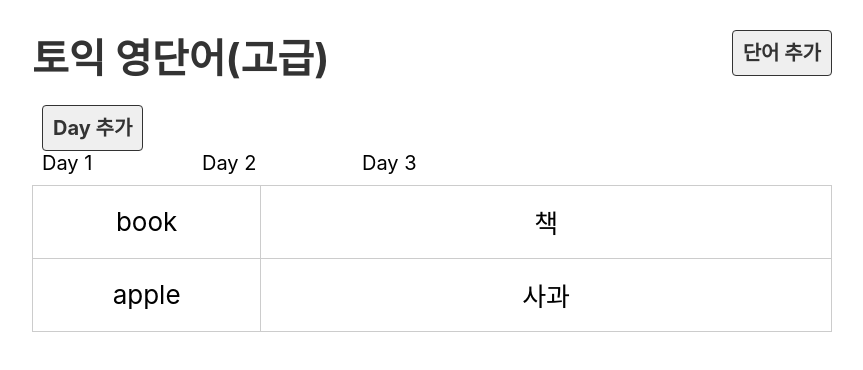
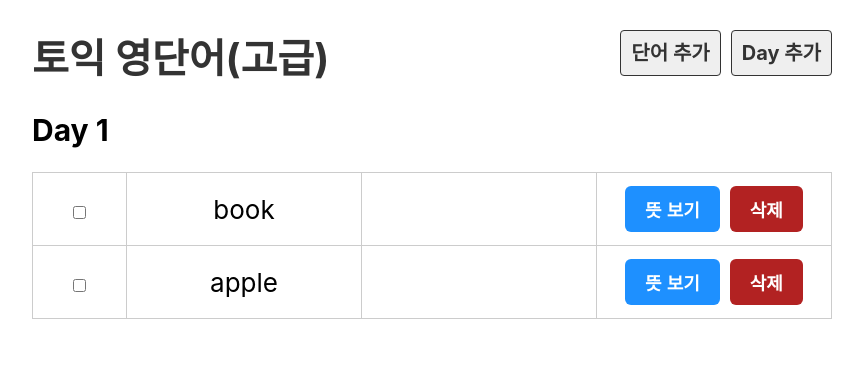
Before and after one commit to suzyhwang/react_practice, a React (Create React App) app in the folder voca/: page /day/1 in a window 1280 px wide. Shown: the top 370 px of the page, without its empty margins (208-1071 px from the left). Built offline with nearby package versions, Linux system fonts and the light colour scheme.

Commit message:
Practice 06: Created Link with react router dom & vocab hide/show button and checkbox with useState

```diff
--- a/voca/src/App.js
+++ b/voca/src/App.js
@@ -1,14 +1,27 @@
 import Day from "./component/Day";
 import DayList from "./component/DayList";
 import Header from "./component/Header";
+import { BrowserRouter, Route, Switch } from "react-router-dom";
+import EmptyPage from "./component/EmptyPage";
 
 function App() {
   return (
-    <div className="App">
-      <Header />
-      <DayList />
-      <Day />
-    </div>
+    <BrowserRouter>
+      <div className="App">
+        <Header />
+        <Switch>
+          <Route exact path="/">
+            <DayList />
+          </Route>
+          <Route path="/day/:day">
+            <Day />
+          </Route>
+          <Route>
+            <EmptyPage />
+          </Route>
+        </Switch>
+      </div>
+    </BrowserRouter>
   );
 }
 
--- a/voca/src/component/Day.js
+++ b/voca/src/component/Day.js
@@ -1,19 +1,19 @@
 import dummy from "../db/data.json";
-
+import { useParams } from "react-router-dom";
+import Word from "./Word";
+import { useState } from "react-router-dom";
 export default function Day() {
   //dummy.words
-  const day = 1;
-  const wordList = dummy.words.filter((word) => word.day === day);
+  const { day } = useParams();
+  const wordList = dummy.words.filter((word) => word.day === Number(day));
 
   return (
     <>
+      <h2>Day {day}</h2>
       <table>
         <tbody>
           {wordList.map((word) => (
-            <tr>
-              <td>{word.eng}</td>
-              <td>{word.kor}</td>
-            </tr>
+            <Word word={word} key={word.id} />
           ))}
         </tbody>
       </table>
--- a/voca/src/component/DayList.js
+++ b/voca/src/component/DayList.js
@@ -1,11 +1,13 @@
 import dummy from "../db/data.json";
-
+import { Link } from "react-router-dom";
 function DayList() {
   console.log(dummy);
   return (
     <ul className="list_day">
       {dummy.days.map((day) => (
-        <li key={day.id}>Day {day.day}</li>
+        <li key={day.id}>
+          <Link to={`/day/${day.day}`}>Day {day.day}</Link>
+        </li>
       ))}
     </ul>
   );
--- /dev/null
+++ b/voca/src/component/EmptyPage.js
@@ -0,0 +1,10 @@
+import { Link } from "react-router-dom";
+
+export default function EmptyPage() {
+  return (
+    <>
+      <h2>잘못된 접근입니다.</h2>
+      <Link to="/">돌아가기</Link>
+    </>
+  );
+}
--- a/voca/src/component/Header.js
+++ b/voca/src/component/Header.js
@@ -1,17 +1,18 @@
+import { Link } from "react-router-dom";
 export default function Header() {
   return (
     <div className="header">
       <h1>
-        <a href="/">토익 영단어(고급)</a>
+        <Link to="/">토익 영단어(고급)</Link>
       </h1>
       <div className="menu">
         <a href="#x" className="link">
           단어 추가
         </a>
+        <a href="#x" className="link">
+          Day 추가
+        </a>
       </div>
-      <a href="#x" className="link">
-        Day 추가
-      </a>
     </div>
   );
 }
--- /dev/null
+++ b/voca/src/component/Word.js
@@ -0,0 +1,26 @@
+import { useState } from "react";
+
+export default function Word({ word }) {
+  const [isShow, setIsShow] = useState(false);
+  const [isDone, setIsDone] = useState(word.isDone);
+  function toggleShow() {
+    setIsShow(!isShow);
+  }
+
+  function toggleDone() {
+    setIsDone(!isDone);
+  }
+  return (
+    <tr className={isDone ? "off" : ""}>
+      <td>
+        <input type="checkbox" checked={isDone} onChange={toggleDone} />
+      </td>
+      <td>{word.eng}</td>
+      <td>{isShow && word.kor}</td>
+      <td>
+        <button onClick={toggleShow}>뜻 {isShow ? "숨기기" : "보기"}</button>
+        <button className="btn_del">삭제</button>
+      </td>
+    </tr>
+  );
+}
```
